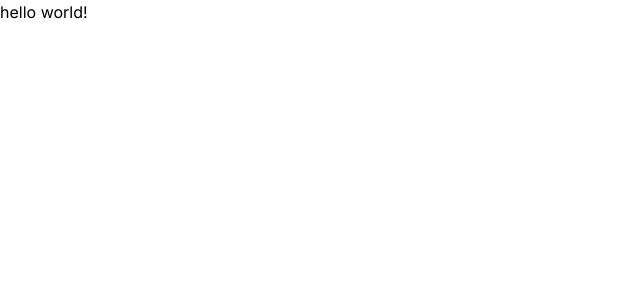
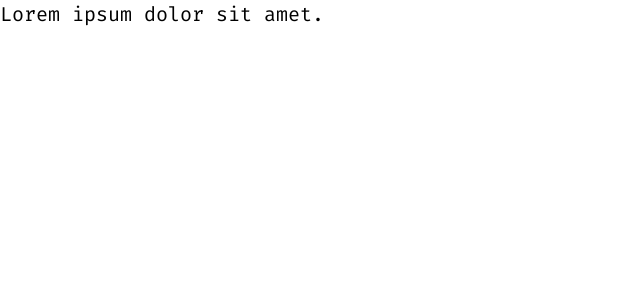
Before and after one commit to lukacsja/personal_portfolio_site, a Next.js app: page / in a window 1280 px wide. Shown: the top 300 px of the page, without its empty margins (0-640 px from the left). Built offline with nearby package versions, Linux system fonts and the light colour scheme.

Commit message:
added fonts and colors from figma-design

```diff
--- a/app/globals.css
+++ b/app/globals.css
@@ -1,3 +1,64 @@
 @tailwind base;
 @tailwind components;
 @tailwind utilities;
+
+/* COLORS - Primary */
+.clr-primary-dark {
+  background-color: #01080E;
+}
+
+.clr-primary-light {
+  background-color: #011627;
+}
+
+.clr-primary-medium {
+  background-color: #011221;
+}
+
+/* COLORS - Secondary */
+.clr-secondary-gray {
+  background-color: #607B96;
+}
+
+.clr-secondary-green {
+  background-color: #3C9D93;
+}
+
+.clr-secondary-blue {
+  background-color: #4D5BCE;
+}
+
+.clr-secondary-white {
+  background-color: #FFFFFF;
+}
+
+/* COLORS - Accent */
+.clr-accent-yellow {
+  background-color: #FEA55F;
+}
+
+.clr-accent-green {
+  background-color: #43D9AD;
+}
+
+.clr-accent-rose {
+  background-color: #E99287;
+}
+
+.clr-accent-pink {
+  background-color: #C98BDF;
+}
+
+/* COLORS - Lines */
+.clr-lines {
+  background-color: #1E2D3D;
+}
+
+/* COLORS - Gradients */
+.clr-gradients-blue {
+  background-color: #4D5BCE;
+}
+
+.clr-gradients-green {
+  background-color: #43D9AD;
+}
--- a/app/layout.tsx
+++ b/app/layout.tsx
@@ -1,12 +1,12 @@
 import './globals.css'
 import type { Metadata } from 'next'
-import { Inter } from 'next/font/google'
+import { Fira_Code } from 'next/font/google'
 
-const inter = Inter({ subsets: ['latin'] })
+const fira_Code = Fira_Code({ subsets: ['latin'] })
 
 export const metadata: Metadata = {
-  title: 'Create Next App',
-  description: 'Generated by create next app',
+  title: 'Janos Lukacs | Front-End Dev',
+  description: 'Personal Portfolio Site',
 }
 
 export default function RootLayout({
@@ -16,7 +16,7 @@ export default function RootLayout({
 }) {
   return (
     <html lang="en">
-      <body className={inter.className}>{children}</body>
+      <body className={fira_Code.className}>{children}</body>
     </html>
   )
 }
--- a/app/page.tsx
+++ b/app/page.tsx
@@ -1,9 +1,8 @@
-import Image from 'next/image'
 
 export default function Home() {
   return (
 <main>
-  <h1>hello world!</h1>
+  <h1 className="text-xl">Lorem ipsum dolor sit amet.</h1>
 </main>
   )
 }
```
Also changed, not shown: 1 other file (tests, documents, lock files or other folders).
